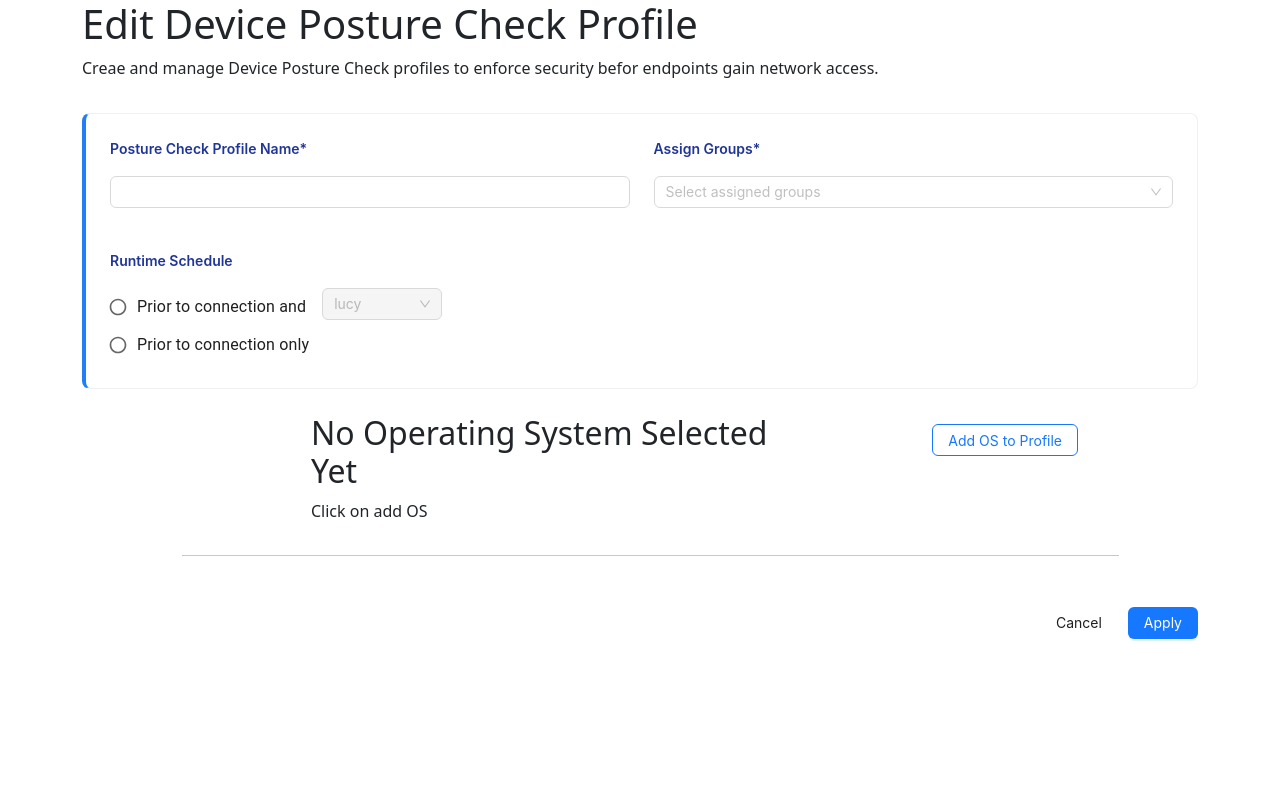
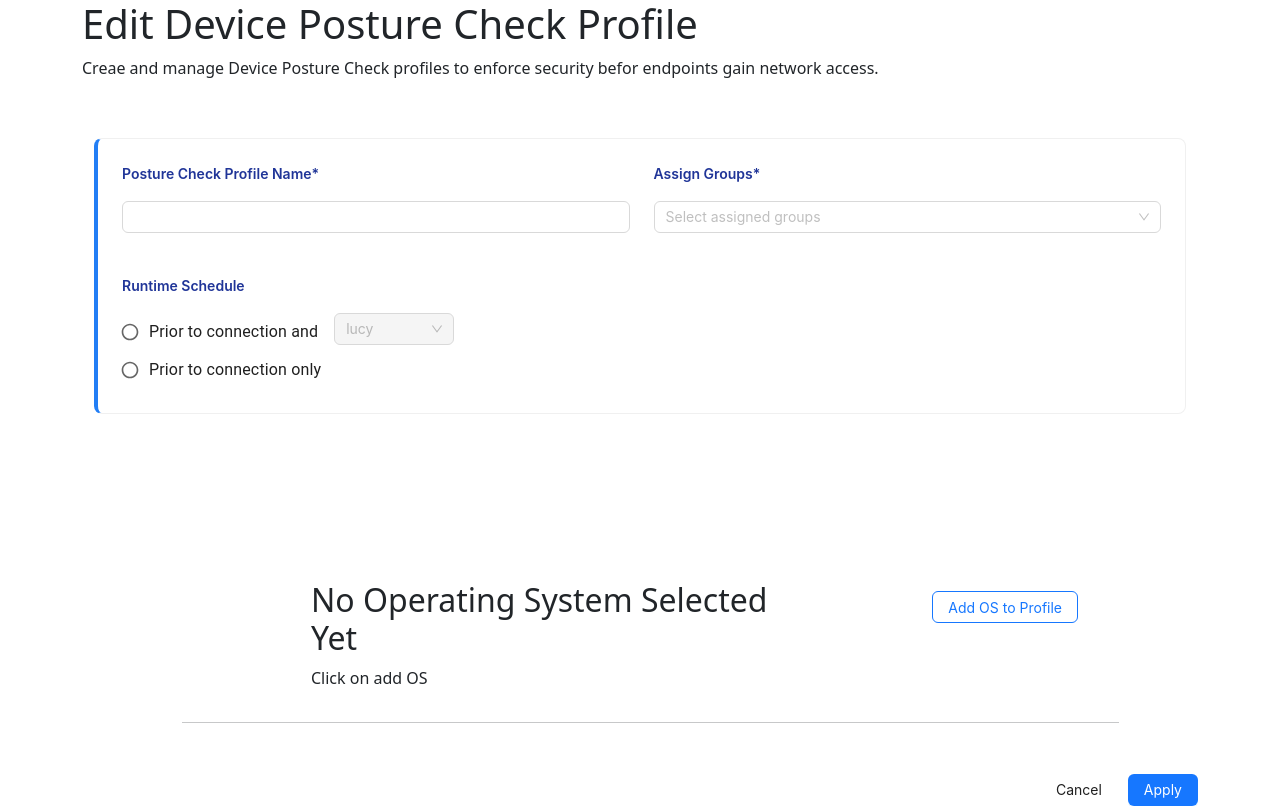
Before and after one commit to syedabdullah999/PostureCheck, a React (Create React App) app: page / in a window 1280 px wide. Both pictures are taken after typing "Sample" into the empty fields and a click on the button "Add Profile". Built offline with nearby package versions, Linux system fonts and the light colour scheme.

Commit message:
Dotted-Lines-Added

```diff
--- a/src/App.css
+++ b/src/App.css
@@ -57,10 +57,80 @@
   font-weight: 500;
   text-decoration: none;
 }
-.noOpSelected{
+
+.noOpSelected {
   margin-left: 229px;
   margin-top: 25px;
 }
-.ant-pagination{
+
+.ant-pagination {
   display: none !important;
 }
+
+.mainUL {
+  list-style: none;
+  margin: 0;
+  padding: 0;
+}
+
+.list1 {
+  list-style: none;
+  margin: 0;
+  padding: 0;
+}
+
+.mainUl {
+  padding-left: 1em;
+}
+
+.list1 {
+  padding-left: 8em;
+  border: 1px dotted black;
+  border-width: 0 0 1px 1px;
+  margin-left: 40px;
+  padding-top: 1px;
+}
+
+div.container {
+  border-bottom: 0px;
+  border: aliceblue
+}
+
+
+/* li.mainNode { margin: 0;
+  background: white;
+  position: relative;
+  top: 0.5em;
+} */
+div.mainNode {
+  margin: 0;
+  background: white;
+  position: relative;
+  top: 0.5em;
+}
+
+.secondNode {
+  /* border-top: 1px dotted black;  */
+  margin-left: -1em;
+  padding-left: 2em;
+}
+
+/* ul li:last-child ul {
+  border-left: 1px solid white;
+  margin-left: -17px;
+} */
+
+.childNode {
+  top: 2em !important;
+}
+
+.vertical {
+  writing-mode: vertical-rl;
+  transform: rotate(180deg);
+}
+
+.OrTag {
+  position: absolute;
+  margin-left: -130px;
+  margin-top: -52px;
+}
--- a/src/App.js
+++ b/src/App.js
@@ -38,6 +38,7 @@ function App() {
   ];
 
   const [editOpen, setEditOpen] = useState(false)
+  const [actionHide, setActionHide] = useState(true)
   const [dataSource, setDataSource] = useState([
     {
       key: '1',
@@ -98,12 +99,16 @@ function App() {
     },
   ];
   const renderIcons = () => {
+    if (!actionHide)
+      return (
+        <>
+          <DeleteOutlined style={{ color: "#3b5da8", marginLeft: "7px" }} />
+          <PlusSquareOutlined style={{ color: "#3b5da8", marginLeft: "7px" }} />
+          <EditOutlined style={{ color: "#3b5da8", marginLeft: "7px" }} onClick={onOpen} />
+        </>
+      )
     return(
-      <>
-      <DeleteOutlined style={{color: "#3b5da8", marginLeft: "7px"}}/>
-      <PlusSquareOutlined style={{color: "#3b5da8", marginLeft: "7px"}}/>
-      <EditOutlined style={{color: "#3b5da8", marginLeft: "7px"}} onClick={onOpen}/>
-      </>
+      <div style={{width:"63px"}}></div>
     )
   }
   const onDragEnd = ({ active, over }) => {
@@ -230,7 +235,9 @@ function App() {
                 <Table
                   onRow={(record, rowIndex) => {
                     return {
-                      onClick: (event) => {  }, // click row
+                      onClick: (event) => { }, // click row
+                      onMouseEnter: (event) => { setActionHide(false) }, // mouse enter row
+                      onMouseLeave: (event) => { setActionHide(true) }, // mouse leave row
                     };
                   }}
                   components={{
--- a/src/Components/OsProfileView.js
+++ b/src/Components/OsProfileView.js
@@ -90,8 +90,7 @@ const OsProfileView = (props) => {
         console.log(`selected ${value}`);
     };
     return (
-        <div >
-            <Card style={{ width: "80%", borderLeftColor: "rgb(146 194 255)", borderLeftWidth: "4px", marginBottom: "33px", marginLeft: "117px" }}>
+        <Card style={{ width: "94%", borderLeftColor: "rgb(146 194 255)", borderLeftWidth: "4px", marginBottom: "-81px", marginLeft: "-52px", marginTop: `${props.iteration !== 0 ? "104px" : "78px"}` }}>
             <div className="row">
                 <div className="col-sm-6">
                     <p>{props.name}</p>
@@ -101,14 +100,16 @@ const OsProfileView = (props) => {
                 </div>
                 <hr />
             </div>
+
             <p className='header1'>Select and Define Rules*</p>
+
             {newrule.map((val, index) => {
                 return (
                     <div className="row">
                         <div className="col-sm-4 d-flex">
                             <Select
                                 onChange={(event) => handleSelect(event, index)}
-                                    style={{ width: "100%" }}
+                                style={{ width: "100%", height: "33px"}}
                                 placeholder="Select rule type"
                             // options={[{ value: "OperatingSystemVersion", label: "Operating System Version" }, { value: "AntiVirus", label: "Anti Virus" }]}
                             >
@@ -161,11 +162,12 @@ const OsProfileView = (props) => {
                     </div>
                 )
             })}
+
+            {<p class="vertical OrTag">OR</p>}
             <div style={{ marginTop: "20px" }}></div>
             <a className='addRule' onClick={addNewRule}>+ Add Rule to OS</a>
 
-            </Card>
-        </div>
+        </Card >
     )
 }
 
--- a/src/Components/PostureEditView.js
+++ b/src/Components/PostureEditView.js
@@ -160,6 +160,9 @@ const PostureEditView = () => {
             if (val === option.value)
                 itemsData[index].visible = true;
         });
+        let body = osBody
+        body.find(item => item.value !== val)
+        setOSBody([...body])
         setItems([...itemsData])
     }
     return (
@@ -168,6 +171,9 @@ const PostureEditView = () => {
             <div className="col-sm-12">
                 <h1 className=''>Edit Device Posture Check Profile</h1>
                 <p>Creae and manage Device Posture Check profiles to enforce security befor endpoints gain network access.</p>
+                <div className='mainUL'>
+                    <div class="list1 container">
+                        <div className='mainNode'>
                             <Card style={{ width: "100%", borderLeftColor: "#227ef5", borderLeftWidth: "4px", marginTop: "33px" }}>
                                 <div className="row">
                                     <div className="col-sm-6">
@@ -205,19 +211,41 @@ const PostureEditView = () => {
                                     </div>
                                 </div>
                             </Card>
+
+                        </div>
+                        <div className='secondNode'>
+
                         {items.find(item => item.visible === false) !== undefined &&
-                    <h3 style={{ width: "80%", marginLeft: "117px", marginTop: "33px" }}>Operating System for this Profile</h3>}
+                                <h3 style={{ width: "80%", marginLeft: "117px", marginTop: "33px", position: "absolute" }}>Operating System for this Profile</h3>}
                             {
                                 items.map((val, ind) => {
                                     return (
                                         !val.visible &&
-                            <OsProfileView name={val.value} removeOs={removeOs} />
+                                        <div className='list1'>
+                                            <div className='mainNode childNode'>
+                                                <OsProfileView name={val.value} removeOs={removeOs} items={items} iteration={ind} osBody={osBody}/>
+                                            </div>
+                                        </div>
+
                                     )
                                 })
                             }
-                <div className="row">
+                        </div>
+                    </div>
+
+                </div >
+                {/* <ul>
+                    <li class="container"><p>Testing </p>
+                        <ul>
+                            <li><p>Testing 1</p></li>
+                            <li><p>Testing 2</p></li>
+                        </ul>
+                    </li>
+                </ul> */}
+
+                <div className="row" style={{marginTop: "150px"}}>
                     <div className="col-sm-8">
-                        {items.find(item => item.visible === false) === undefined  &&
+                        {items.find(item => item.visible === false) === undefined &&
                             <div className='noOpSelected'>
                                 <h2>No Operating System Selected Yet</h2>
                                 <p>Click on add OS</p>
@@ -258,7 +286,7 @@ const PostureEditView = () => {
                     </div>
 
                 </div>
-            </div>
+            </div >
         </>
 
     )
```
Lines whose indentation alone changed are shown as unchanged.
